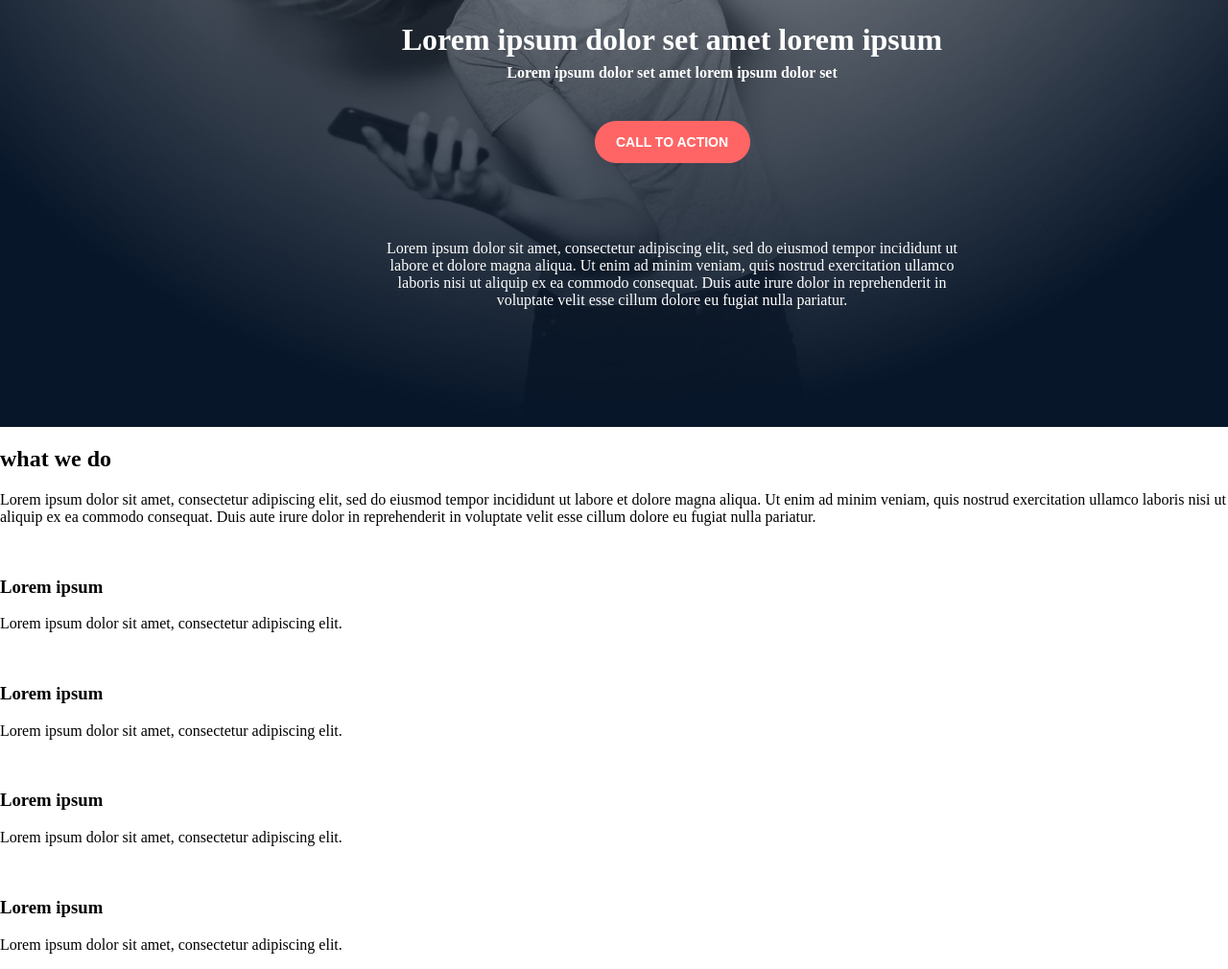
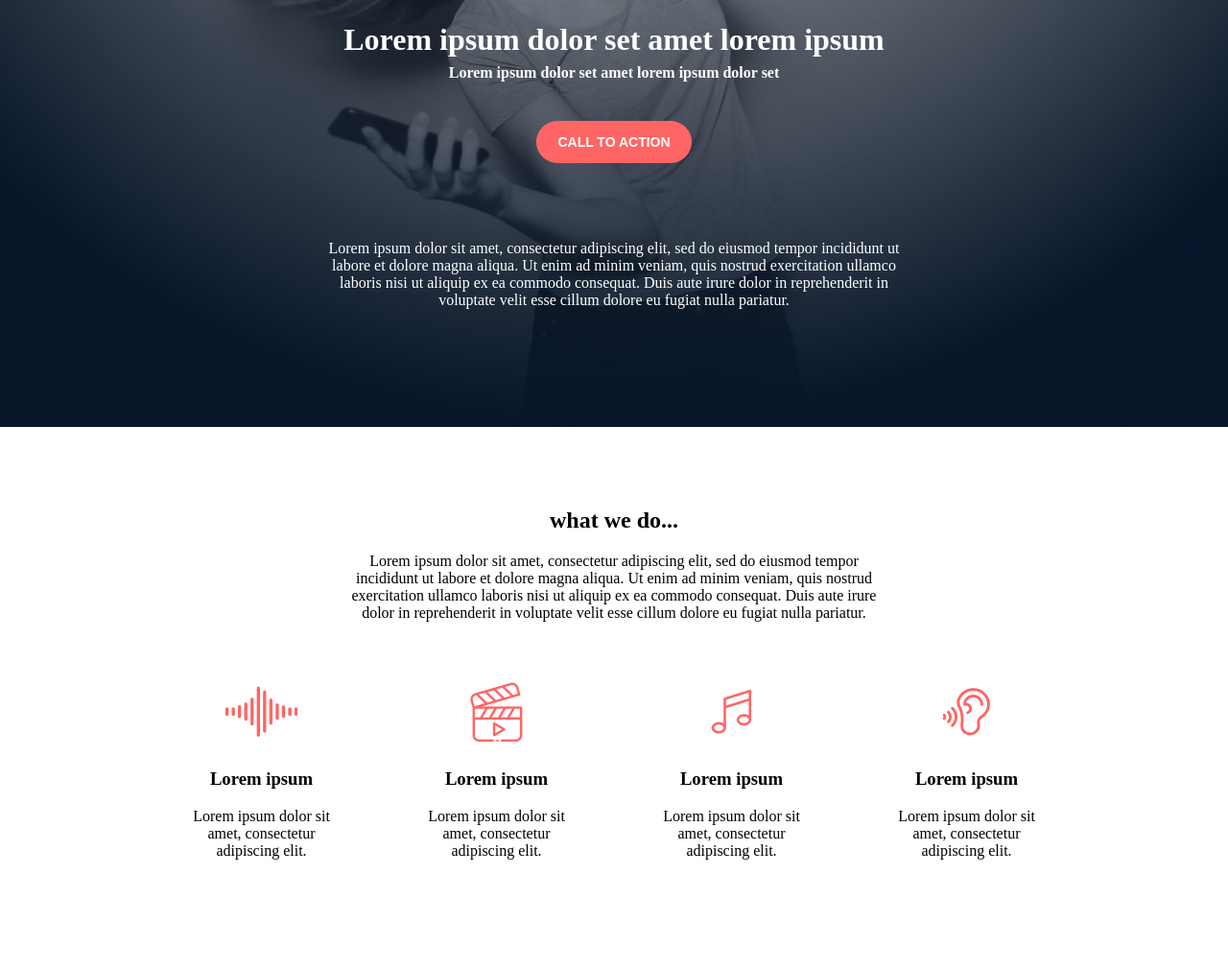
Before and after one commit to Fraol-X/alx_html_css, a plain HTML site: page headphones/1-index.html in a window 1280 px wide. Shown: the part 355-1365 px from the top of the page at 96% size. After the commit the page ends 1274 px from the top, so only its background shows below. Drawn offline with Linux system fonts and the light colour scheme; files whose address does not match are found by name.

Commit message:
what we do

```diff
--- a/headphones/1-index.html
+++ b/headphones/1-index.html
@@ -33,28 +33,31 @@
                     </div>
                 </section>
         </div>
-                <section>
-                    <h2>what we do</h2>
+                <section class="text">
+
+                        <h2>what we do...</h2>
                         <p>Lorem ipsum dolor sit amet, consectetur adipiscing elit, sed do eiusmod tempor incididunt ut labore et dolore magna aliqua. Ut enim ad minim veniam, quis nostrud exercitation ullamco laboris nisi ut aliquip ex ea commodo consequat. Duis aute irure dolor in reprehenderit in voluptate velit esse cillum dolore eu fugiat nulla pariatur.</p>
-                    <div>
-                        <img src="#" alt="">
+                    <div class="what-we-do">
+                        <div class="two-liner">
+                            <span class="holberton_school-icon-ic_sound" id="icons"></span>
                             <h3>Lorem ipsum</h3>
                             <p>Lorem ipsum dolor sit amet, consectetur adipiscing elit.</p>
                         </div>
-                    <div>
-                        <img src="#" alt="">
+                        <div class="two-liner">
+                            <span class="holberton_school-icon-ic_video" id="icons"></span>
                             <h3>Lorem ipsum</h3>
                             <p>Lorem ipsum dolor sit amet, consectetur adipiscing elit.</p>
                         </div>
-                    <div>
-                        <img src="#" alt="">
+                        <div class="two-liner">
+                            <span class="holberton_school-icon-ic_music" id="icons"></span>
                             <h3>Lorem ipsum</h3>
                             <p>Lorem ipsum dolor sit amet, consectetur adipiscing elit.</p>
                         </div>
-                    <div>
-                        <img src="#" alt="">
+                        <div class="two-liner">
+                            <span class="holberton_school-icon-ic_hearing" id="icons"></span>
                             <h3>Lorem ipsum</h3>
                             <p>Lorem ipsum dolor sit amet, consectetur adipiscing elit.</p>
+                        </div>
                     </div>
                 </section>
 
--- a/headphones/1-styles.css
+++ b/headphones/1-styles.css
@@ -51,6 +51,8 @@ body {
     margin: 0 auto;
     margin: 280px 381px 115px 382px;
     color: white;
+    margin-left: auto;
+    margin-right: auto;
 }
 
 .center-text h1 {
@@ -106,6 +108,41 @@ body {
     display: none;
 }
 
+.text {
+    text-align: center;
+}
+
+.text h2 {
+    width: 40%;
+    padding-top: 5%;
+    margin-left: auto;
+    margin-right: auto;
+}
+
+.text p {
+    width: 43%;
+    padding-bottom: 3%;
+    margin-left: auto;
+    margin-right: auto;
+    text-align: center;
+}
+
+.what-we-do {
+    display: flex;
+    padding: 0 150px 0 150px;
+}
+
+#icons {
+    font-size: 500%;
+    color: #ff6565;
+
+}
+
+.two-liner p {
+    width: 60%;
+}
+
+
 
 
 
@@ -130,7 +167,7 @@ body {
         align-items: end;
     }
 
-    .nav-top li {
+    .nav-top ul {
         display: none;
     }
 
@@ -161,6 +198,17 @@ body {
         width: 320px;
     }
 
+    .what-we-do {
+        flex-direction: column;
+    }
 
+    .text p {
+        width: 60%;
+        margin-bottom: 110px;
+    }
 
+    .text h2 {
+        margin-top: 110px;
+        padding-bottom: 20px;
     }
+    }
```
Lines whose indentation alone changed are shown as unchanged.
